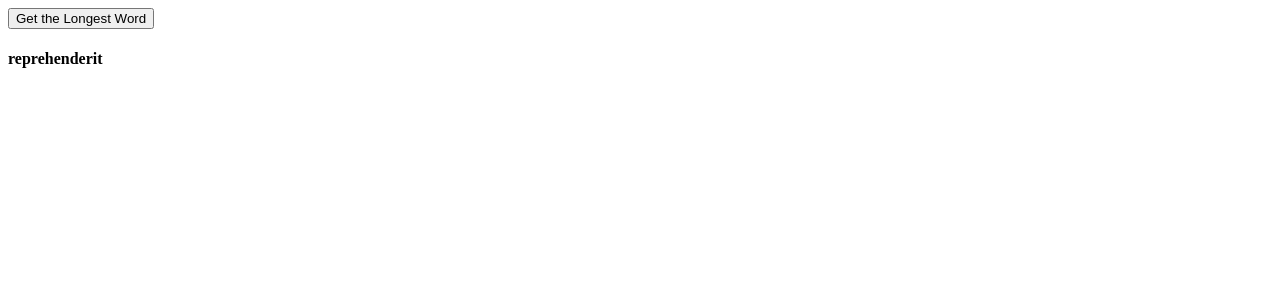
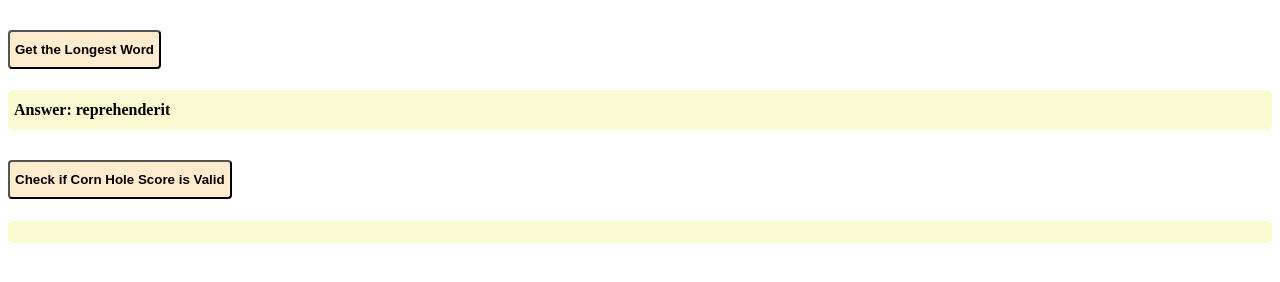
Before and after one commit to corianoharris/javascript-challenges, a plain HTML site: page index.html in a window 1280 px wide. Both pictures are taken after a click on the button "Get the Longest Word". Drawn offline with Linux system fonts and the light colour scheme.

Commit message:
Added Cornhole Challenge

```diff
--- a/index.html
+++ b/index.html
@@ -14,7 +14,14 @@
       >
         Get the Longest Word
       </button>
-      <h4 id="longest-word-challenge-answer"></h4>
+      <h4 id="longest-word-challenge-answer" class="answer"></h4>
+    </div>
+
+    <div id="cornhole-challenge" class="challenges-section">
+      <button id="cornhole-challenge-button" onclick="isCornholeScoreValid()">
+        Check if Corn Hole Score is Valid
+      </button>
+      <h4 id="cornhole-challenge-answer" class="answer"></h4>
     </div>
 
     <script src="main.js"></script>
--- a/main.js
+++ b/main.js
@@ -4,8 +4,6 @@
 
 const sentence =
   "Lorem ipsum dolor sit amet, consectetur adipiscing elit, sed do eiusmod tempor incididunt ut labore et dolore magna aliqua. Ut enim ad minim veniam, quis nostrud exercitation ullamco laboris nisi ut aliquip ex ea commodo consequat. Duis aute irure dolor in reprehenderit in voluptate velit esse cillum dolore eu fugiat nulla pariatur. Excepteur sint occaecat cupidatat non proident, sunt in culpa qui officia deserunt mollit anim id est laborum.";
-
-const result = document.querySelector("#longest-word-challenge-answer");
 
 let replacedWithSpaces = sentence.replace(/[^A-Za-z0-9]+/g, " ");
 let wordsArray = sentence.trim().split(" ");
@@ -21,8 +19,41 @@ function getThelongestWord() {
 }
 
 const getLongestWordAnswer = () => {
+  const result = document.querySelector("#longest-word-challenge-answer");
   const answer = getThelongestWord();
-  result.textContent = answer;
+  result.textContent = `Answer: ${answer}`;
 };
 
 // ===================================
+
+/**
+ * Cornhole Challenge
+ * valid points: 0, 1, 3
+ * example score: [0, 3, 3, 1]
+ */
+
+const cornholeBagsTossScore = [3, 3, 3, 3];
+
+const checkCornholeScore = () => {
+  let validTossPoint;
+  //sorting the length of words in the array from highest to lowest
+  for (let i = 0; i < cornholeBagsTossScore.length; i++) {
+    console.log(cornholeBagsTossScore[i]);
+    if (cornholeBagsTossScore[i] - 3) {
+      validTossPoint = true;
+    } else if (cornholeBagsTossScore[i] - 1) {
+      validTossPoint = true;
+    } else if (cornholeBagsTossScore[i] - 0) {
+      validTossPoint = true;
+    } else validTossPoint = false;
+  }
+  return validTossPoint;
+};
+
+const isCornholeScoreValid = () => {
+  const result = document.querySelector("#cornhole-challenge-answer");
+  const answer = checkCornholeScore();
+  result.textContent = `Answer: ${answer}`;
+};
+
+// ===================================
--- a/style.css
+++ b/style.css
@@ -0,0 +1,18 @@
+.challenges-section {
+  margin: 30px 0;
+}
+
+button {
+  padding: 10px 5px;
+  font-weight: 900;
+  background-color: blanchedalmond;
+  outline: none;
+  border-radius: 4px;
+}
+
+.answer {
+  padding: 10px 5px;
+  border: 1px solid lightgoldenrodyellow;
+  background-color: lightgoldenrodyellow;
+  border-radius: 5px;
+}
```
